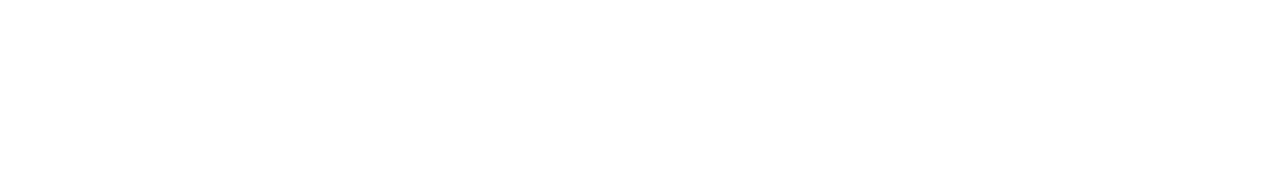
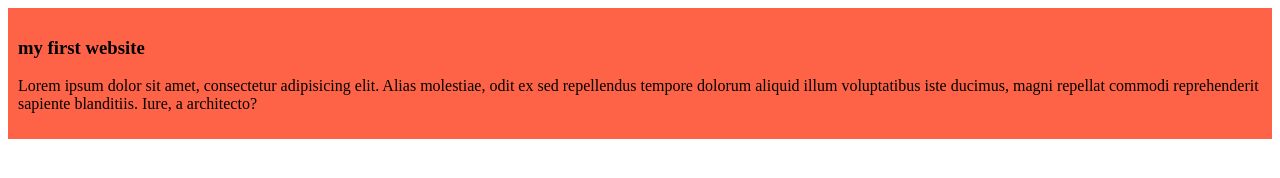
Before and after one commit to rakibnafiz6/my-simple-website, a plain HTML site: page index.html in a window 1280 px wide. Drawn offline with Linux system fonts and the light colour scheme.

Commit message:
adedded the first blog

```diff
--- a/index.html
+++ b/index.html
@@ -4,8 +4,13 @@
     <meta charset="UTF-8">
     <meta name="viewport" content="width=device-width, initial-scale=1.0">
     <title>my simple website</title>
+    <link rel="stylesheet" href="styles/blog.css">
 </head>
 <body>
+    <div>
+        <h3>my first website</h3>
+        <p>Lorem ipsum dolor sit amet, consectetur adipisicing elit. Alias molestiae, odit ex sed repellendus tempore dolorum aliquid illum voluptatibus iste ducimus, magni repellat commodi reprehenderit sapiente blanditiis. Iure, a architecto?</p>
+    </div>
 
 </body>
 </html>
--- /dev/null
+++ b/styles/blog.css
@@ -0,0 +1,4 @@
+div{
+    background-color: tomato;
+    padding: 10px;
+}
```
